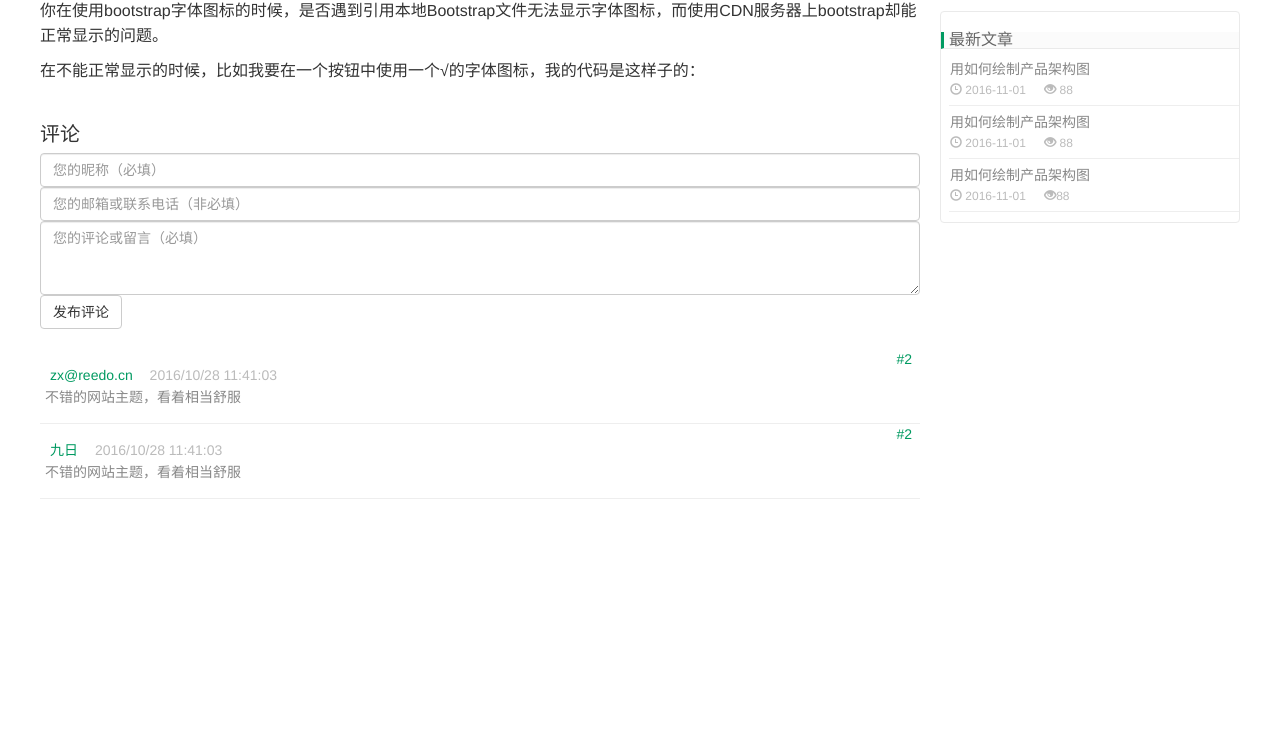
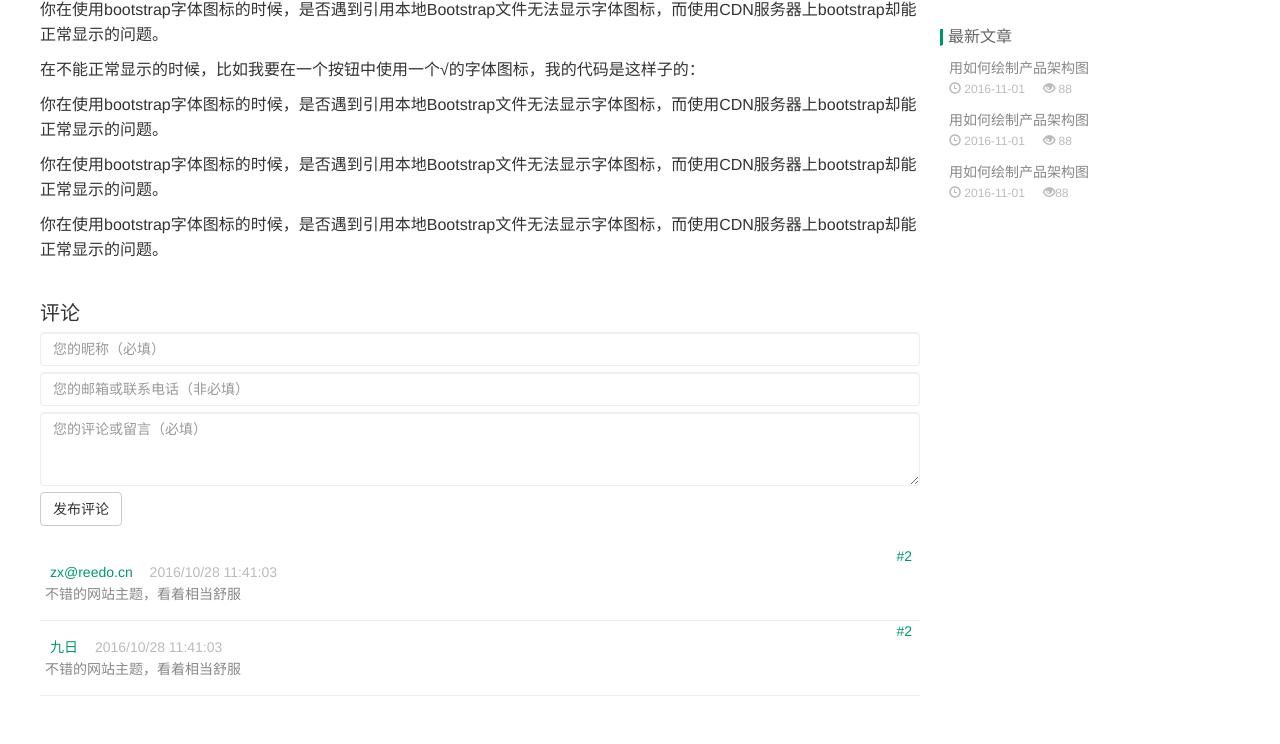
Before and after one commit to jiuri0624/reedo-blog-templates, a plain HTML site: page detail.html in a window 1280 px wide. Shown: the part 205-949 px from the top of the page. Drawn offline with nearby package versions, Linux system fonts and the light colour scheme.

Commit message:
调整样式

```diff
--- a/css/style.css
+++ b/css/style.css
@@ -41,6 +41,10 @@ a:hover {
 
 .navbar>.container .logo a {
     color: #009a61;
+}
+
+.navbar-default {
+    background-color: #fff;
 }
 
 .navbar-nav>li>a {
@@ -108,7 +112,6 @@ a:hover {
 }
 
 .introBanner {
-    border: 1px solid #EAEAEA;
     padding: 10px;
     margin-bottom: 15px;
 }
@@ -124,7 +127,7 @@ a:hover {
 
 .excerpt:hover {
     background-color: #FBFDFF;
-    border-color: #EAEAEA;
+    border-color: #fff;
     position: relative;
 }
 
@@ -231,9 +234,7 @@ a:hover {
     clear: both;
     position: relative;
     margin-bottom: 15px;
-    background-color: #fff;
     border-radius: 4px;
-    border: 1px solid #eaeaea;
     overflow: hidden;
 }
 
@@ -250,10 +251,9 @@ a:hover {
     font-size: 16px;
     line-height: 16px;
     color: #666;
-    border-bottom: 1px solid #eaeaea;
+    border-bottom: 1px solid #fff;
     border-left: 3px solid #009a61;
-    background-color: #fbfbfb;
-    margin-bottom: 4px;
+    margin-bottom: 6px;
     padding-left: 5px;
     cursor: default;
 }
@@ -266,7 +266,6 @@ a:hover {
 .widget li a {
     padding: 6px 1px;
     color: #888;
-    border-bottom: solid 1px #eee;
     overflow: hidden;
     position: relative;
     display: block;
@@ -340,7 +339,6 @@ a:hover {
 
 .article-header {
     padding: 20px 0;
-    border-bottom: 1px solid #EEE;
     text-align: left;
 }
 
@@ -399,6 +397,12 @@ a:hover {
     font-size: 16px;
 }
 
+.article-comment input,
+.article-comment textarea {
+    margin-bottom: 6px;
+    border: 1px solid #eee;
+}
+
 .postcomments {
     padding-bottom: 20px;
 }
@@ -415,7 +419,7 @@ a:hover {
 }
 
 .comment-content:hover {
-    background-color: #ddd;
+    background-color: #FBFDFF;
 }
 
 .comment-f {
--- a/detail.html
+++ b/detail.html
@@ -61,6 +61,9 @@
                 <article class="article-content">
                     <p>你在使用bootstrap字体图标的时候，是否遇到引用本地Bootstrap文件无法显示字体图标，而使用CDN服务器上bootstrap却能正常显示的问题。</p>
                     <p>在不能正常显示的时候，比如我要在一个按钮中使用一个√的字体图标，我的代码是这样子的：</p>
+                    <p>你在使用bootstrap字体图标的时候，是否遇到引用本地Bootstrap文件无法显示字体图标，而使用CDN服务器上bootstrap却能正常显示的问题。</p>
+                    <p>你在使用bootstrap字体图标的时候，是否遇到引用本地Bootstrap文件无法显示字体图标，而使用CDN服务器上bootstrap却能正常显示的问题。</p>
+                    <p>你在使用bootstrap字体图标的时候，是否遇到引用本地Bootstrap文件无法显示字体图标，而使用CDN服务器上bootstrap却能正常显示的问题。</p>
                 </article>
 
                 <div class="title">
```
